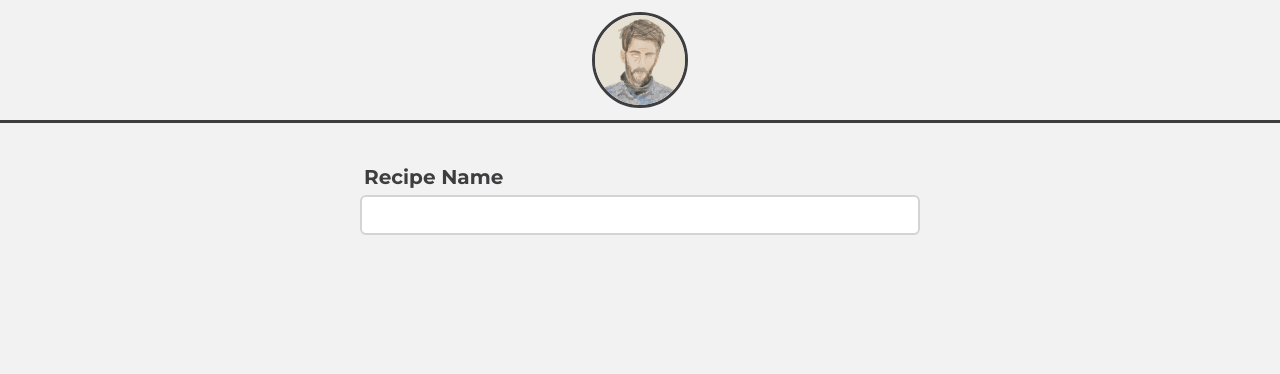
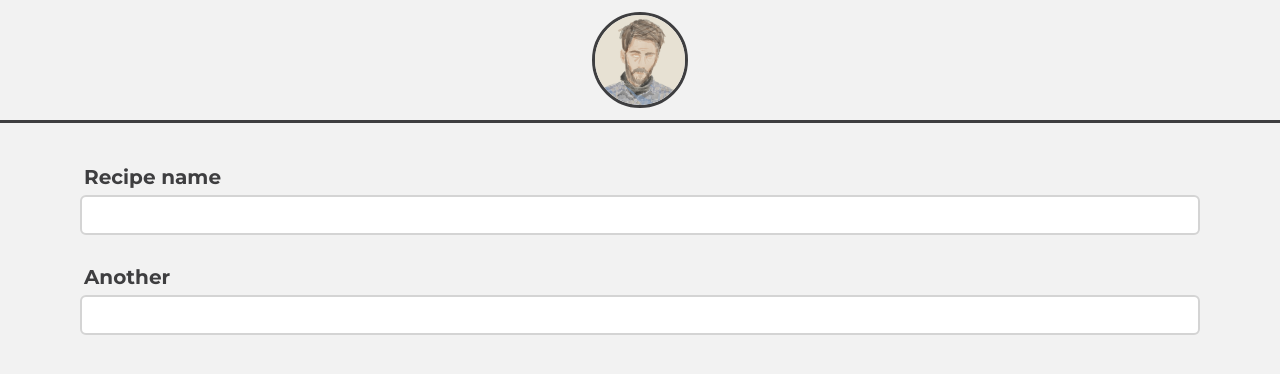
Before and after one commit to adierker/andydierkerdotcom-experimental, a Next.js app: page /admin in a window 1280 px wide. Shown: the top 374 px of the page. Built offline with nearby package versions, Linux system fonts and the light colour scheme.

Commit message:
reverting because it was so annoying, working on getting a hard-coded version working first

```diff
--- a/src/components/Input/Input.tsx
+++ b/src/components/Input/Input.tsx
@@ -1,40 +1,39 @@
 import {forwardRef} from 'react'
+import {RegisterOptions} from 'react-hook-form'
 
 interface InputProps {
-  id: string
-  defaultValue?: any
-  labelText?: string
+  name: string
+  onChange: any
+  onBlur: any
+  label?: string
   className?: string
-  labelClassname?: string
+  labelClassName?: string
   error?: string
-  inputRef: any
 }
 
 export const Input = forwardRef<HTMLInputElement, InputProps>(({
-  id,
-  defaultValue,
-  labelText,
+  name,
+  label,
   className,
-  labelClassname,
+  labelClassName,
   error,
-  ...otherInputElementProps
-}: InputProps, ref) => (
+}: InputProps,
+forwardedRef)  => (
   <>
-    {labelText && (
+    {label && (
       <label
-        htmlFor={id}
-        className={`text-xl headline-spaced-font mr-3 ml-1 mb-1 block ${labelClassname}`}
+        htmlFor={name}
+        className={`text-xl headline-spaced-font mr-3 ml-1 mb-1 block ${labelClassName}`}
       >
-        {labelText}
+        {label}
       </label>
     )}
     <input
-      id={id}
-      ref={ref}
-      defaultValue={defaultValue}
+      name={name}
+      ref={forwardedRef}
+      id={name}
       autoComplete="off"
-      className={`drkr-focus border border-drkr-mid-gray border-2 h-10 px-2 mb-4 focus-visible:bg-drkr-white focus-visible:border-drkr-black body-font ${className}`}
-      {...otherInputElementProps}
+      className={`drkr-focus border border-drkr-mid-gray border-2 h-10 px-2 mb-4 focus-visible:bg-drkr-white focus-visible:border-drkr-black focus-visible:ring-offset-0 body-font ${className}`}
     />
     {error && <div>error!</div>}
   </>
--- a/src/pages/admin.tsx
+++ b/src/pages/admin.tsx
@@ -5,7 +5,7 @@ import * as yup from 'yup'
 import {PageWrapper, Input} from 'components'
 
 const formSchema = yup.object().shape({
-  name: yup.string().required('Required!')
+  name: yup.string().required('Required!!')
 })
 
 export const Admin = () => {
@@ -15,27 +15,49 @@ export const Admin = () => {
     watch,
     formState: { errors }
   } = useForm({
-    mode: 'onBlur',
+    // mode: 'onBlur',
     resolver: yupResolver(formSchema)
   })
   const onSubmit = data => console.log(data)
 
-  const recipeName = register('name')
+  console.log(watch())
 
   return (
     <PageWrapper pageTitle="andydierker.com | admin" hasHeader={true}>
 
       <main className="flex flex-col items-center justify-center px-10 xs:px-20 py-10 text-drkr-black">
 
-        <form className="w-1/2" onSubmit={handleSubmit(onSubmit)}>
-          <Input
-            id="name"
-            labelText="Recipe Name"
-            className="w-full"
-            inputRef={recipeName.ref}
+        <form className="w-full" onSubmit={handleSubmit(onSubmit)}>
+
+          <label
+            htmlFor={'recipeName'}
+            className={`text-xl headline-spaced-font mr-3 ml-1 mb-1 block`}
+          >
+            Recipe name
+          </label>
+          <input
+            id="recipeName"
+            {...register('name')}
+            autoComplete="off"
+            className={`drkr-focus border ${errors?.name ? 'border-drkr-red' : 'border-drkr-mid-gray'} border-2 h-10 px-2 focus-visible:bg-drkr-white focus-visible:border-drkr-black focus-visible:ring-offset-0 body-font w-full`}
           />
+          <div className="h-5 my-1 mr-1 text-drkr-red headline-spaced-font text-right">{errors?.name?.message}</div>
+
+          <label
+            htmlFor={'another'}
+            className={`text-xl headline-spaced-font mr-3 ml-1 mb-1 block`}
+          >
+            Another
+          </label>
+          <input
+            id="another"
+            {...register('another')}
+            autoComplete="off"
+            className={`drkr-focus border ${errors?.another ? 'border-drkr-red' : 'border-drkr-mid-gray'} border-2 h-10 px-2 focus-visible:bg-drkr-white focus-visible:border-drkr-black focus-visible:ring-offset-0 body-font w-full`}
+          />
+          <div className="h-5 my-1 mr-1 text-drkr-red headline-spaced-font">{errors?.another?.message}</div>
+
         </form>
-        {/* {errors && <div>{errors}</div>} */}
 
       </main>
 
```
